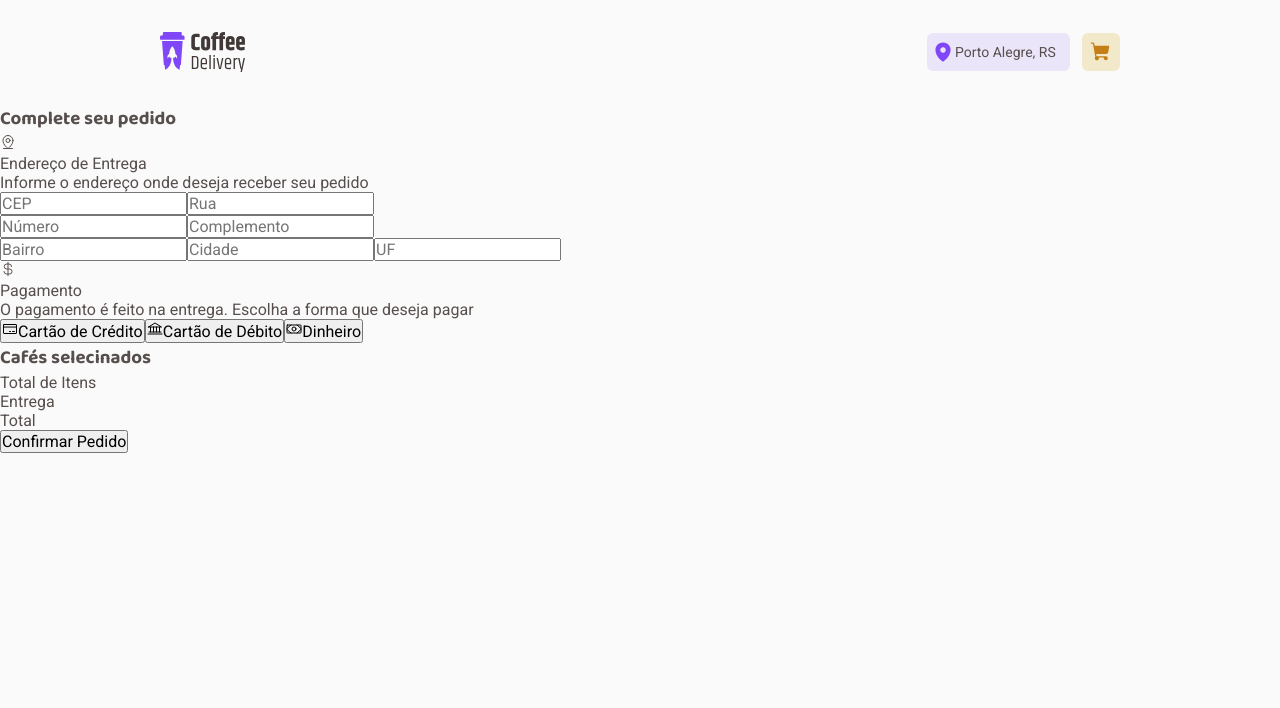
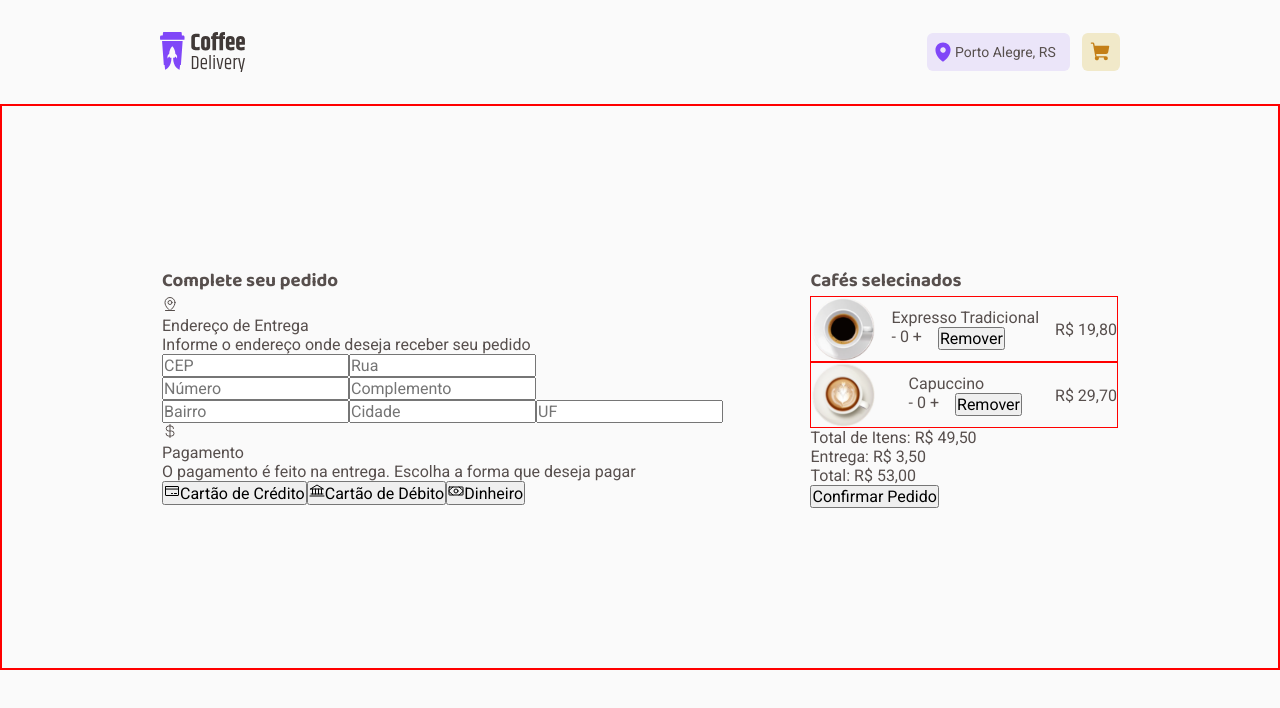
Before and after one commit to guilhermeevencio/coffee-shop-delivery, a React (Vite) app: page /checkout in a window 1280 px wide. Shown: the top 708 px of the page. Built offline with nearby package versions, Linux system fonts and the light colour scheme.

Commit message:
feat: show cart items and total price in checkout page.

```diff
--- a/src/components/CheckoutProduct/index.tsx
+++ b/src/components/CheckoutProduct/index.tsx
@@ -1,15 +1,23 @@
 import { ICartItem } from '../../context/AppContext'
+import { CheckoutProductContainer, ButtonsContainer } from './style'
 
 export function CheckoutProduct(props: ICartItem) {
   return (
-    <div>
+    <CheckoutProductContainer>
       <img src={props.image} alt="foto do café" />
       <div>
         <p>{props.title}</p>
-        <p>- 0 +</p>
-        <button>Remover</button>
+        <ButtonsContainer>
+          <p>- 0 +</p>
+          <button>Remover</button>
+        </ButtonsContainer>
       </div>
-      <p>{props.quantity * props.price}</p>
-    </div>
+      <p>
+        {(props.quantity * props.price).toLocaleString('pt-BR', {
+          style: 'currency',
+          currency: 'BRL',
+        })}
+      </p>
+    </CheckoutProductContainer>
   )
 }
--- a/src/components/CheckoutProduct/style.ts
+++ b/src/components/CheckoutProduct/style.ts
@@ -0,0 +1,21 @@
+import styled from 'styled-components'
+
+export const CheckoutProductContainer = styled.div`
+  display: flex;
+  flex-direction: row;
+  gap: 1rem;
+  justify-content: space-between;
+  align-items: center;
+  border: 1px solid red;
+
+  img {
+    width: 4rem;
+    height: 4rem;
+  }
+`
+
+export const ButtonsContainer = styled.div`
+  display: flex;
+  flex-direction: row;
+  gap: 1rem;
+`
--- a/src/context/Provider.tsx
+++ b/src/context/Provider.tsx
@@ -1,4 +1,5 @@
 import React, { useState } from 'react'
+import { coffeeInfoArray } from '../helpers/mocks/coffeeMock'
 import { AppContext, ICartItem } from './AppContext'
 
 type Props = {
@@ -6,7 +7,10 @@ type Props = {
 }
 
 export function Provider({ children }: Props) {
-  const [cartItems, setCartItems] = useState<ICartItem[] | []>([])
+  const [cartItems, setCartItems] = useState<ICartItem[] | []>([
+    { ...coffeeInfoArray[0], quantity: 2 },
+    { ...coffeeInfoArray[4], quantity: 3 },
+  ])
 
   const contextValue = {
     cartItems,
--- a/src/pages/Checkout/index.tsx
+++ b/src/pages/Checkout/index.tsx
@@ -5,10 +5,27 @@ import {
   CreditCard,
   CurrencyDollar,
 } from 'phosphor-react'
+import { CheckoutProduct } from '../../components/CheckoutProduct'
+import { CheckoutContainer } from './style'
+import { useContext, useEffect, useState } from 'react'
+import { AppContext } from '../../context/AppContext'
 
 export function Checkout() {
+  const { cartItems } = useContext(AppContext)
+  const [totalCart, setTotalCart] = useState(0)
+
+  useEffect(() => {
+    console.log(cartItems)
+
+    let total = 0
+    cartItems.forEach((item) => {
+      total += item.price * item.quantity
+    })
+    setTotalCart(total)
+    console.log(totalCart)
+  }, [cartItems])
   return (
-    <div>
+    <CheckoutContainer>
       <div>
         <h3>Complete seu pedido</h3>
         <div>
@@ -58,14 +75,29 @@ export function Checkout() {
         <h3>Cafés selecinados</h3>
         <div>
           {/* colocar aqui os itens que estão salvos no carrinho */}
+          {cartItems.map((item) => (
+            <CheckoutProduct {...item} key={item.title} />
+          ))}
           <div>
-            <p>Total de Itens</p>
-            <p>Entrega</p>
-            <p>Total</p>
+            <p>
+              Total de Itens:{' '}
+              {totalCart.toLocaleString('pt-BR', {
+                style: 'currency',
+                currency: 'BRL',
+              })}
+            </p>
+            <p>Entrega: R$ 3,50</p>
+            <p>
+              Total:{' '}
+              {(totalCart + 3.5).toLocaleString('pt-BR', {
+                style: 'currency',
+                currency: 'BRL',
+              })}
+            </p>
           </div>
           <button type="button">Confirmar Pedido</button>
         </div>
       </div>
-    </div>
+    </CheckoutContainer>
   )
 }
--- a/src/pages/Checkout/style.ts
+++ b/src/pages/Checkout/style.ts
@@ -0,0 +1,9 @@
+import styled from 'styled-components'
+
+export const CheckoutContainer = styled.div`
+  display: flex;
+  flex-direction: row;
+  border: 2px solid red;
+  padding: 10rem;
+  justify-content: space-between;
+`
```
